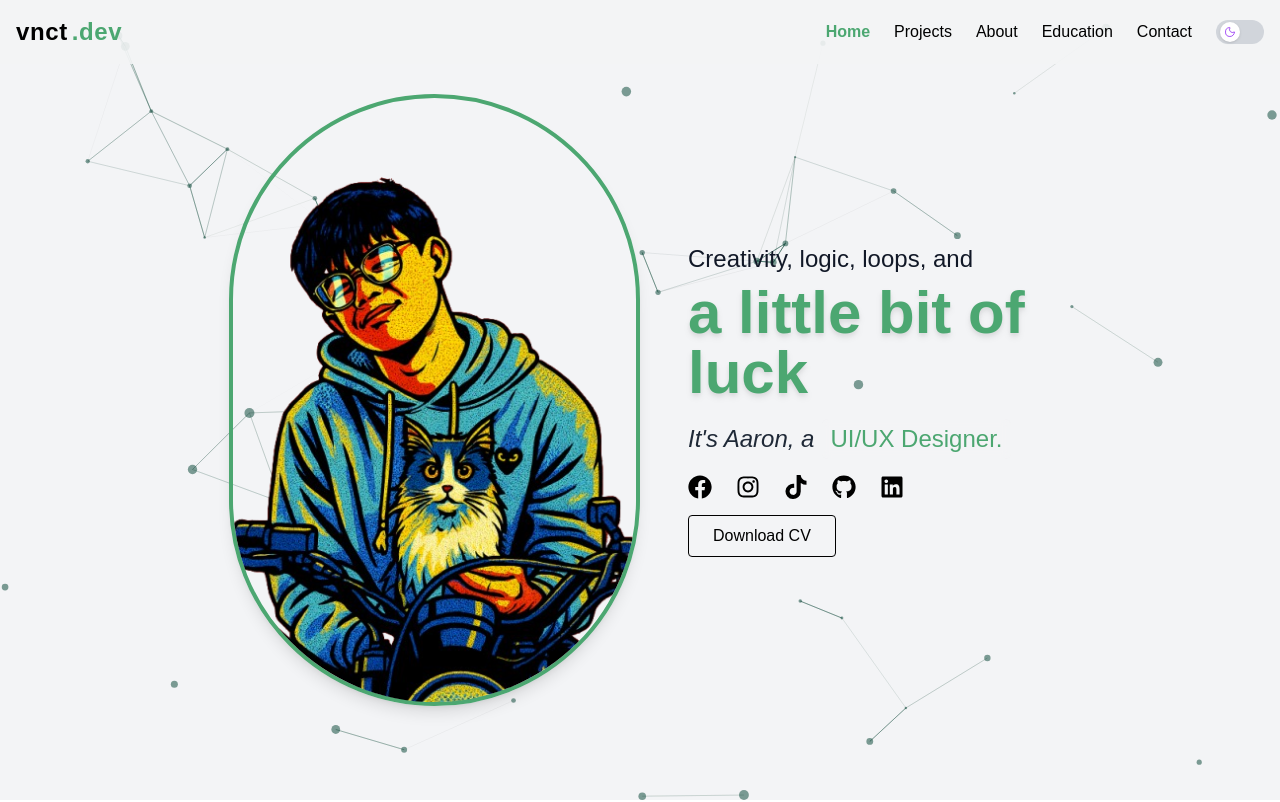
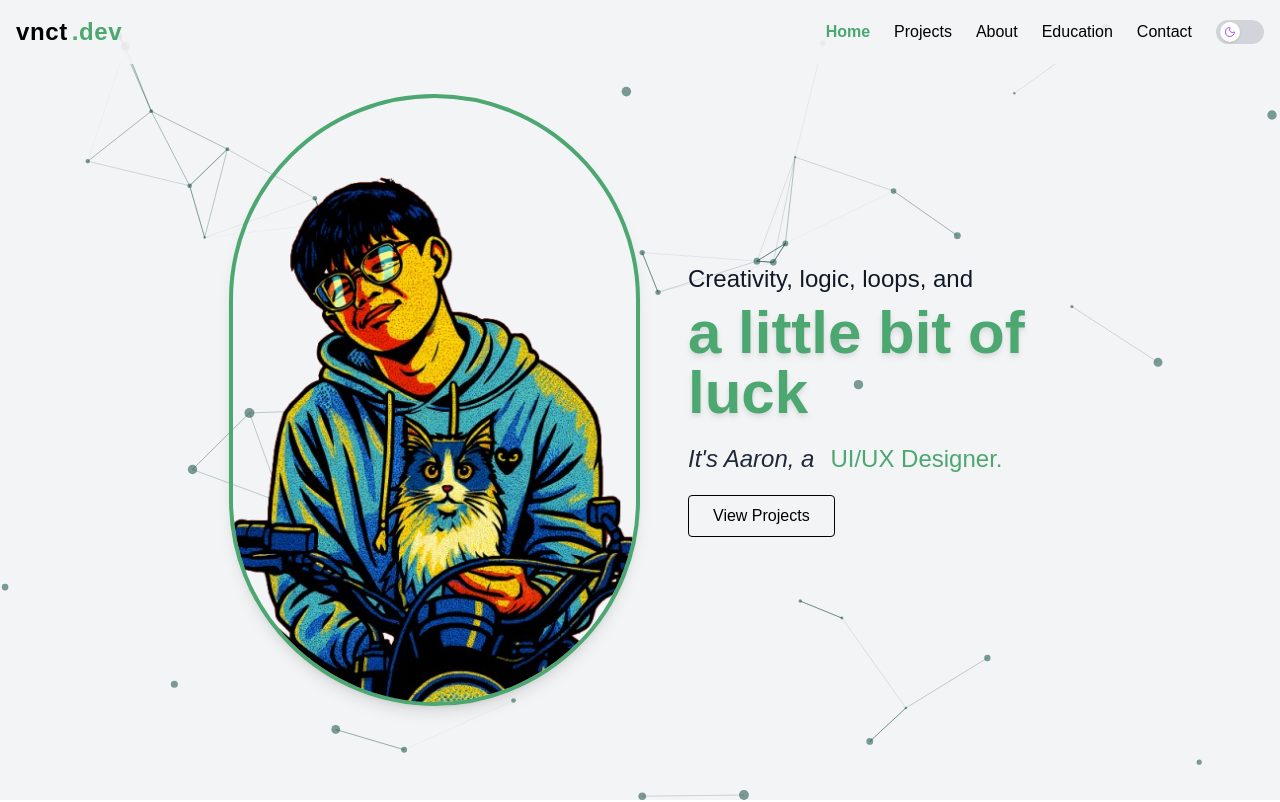
Before and after one commit to vnct69/vnct-portfolio, a React (Vite) app: page / in a window 1280 px wide. Shown: the top 802 px of the page. Built offline with nearby package versions, Linux system fonts and the light colour scheme.

Commit message:
Tweaks in About Section Details -Move the Download CV and Resume Modal Tweaks in Hero Section -adds the View Project button -removes the Social links

```diff
--- a/src/components/About-Section/About.jsx
+++ b/src/components/About-Section/About.jsx
@@ -1,7 +1,10 @@
 import { motion } from "framer-motion";
-import React from "react";
+import {useState} from "react";
+import ResumeModal from "./ResumeModal";
+
 import { FaHtml5, FaCss3Alt, FaJs, FaBootstrap, FaReact, FaDatabase } from "react-icons/fa";
 import { SiPhp, SiDotnet, SiMysql, SiXampp, SiTailwindcss, SiFramer, SiFlutter } from "react-icons/si";
+
 
 const containerVariants = {
   hidden: {},
@@ -17,6 +20,8 @@ const iconClasses = "transition-colors duration-300";
 
 
 const About = () => {
+  const [showModal, setShowModal] = useState(false);
+
   return (
     <motion.section
       id="about"
@@ -72,13 +77,24 @@ const About = () => {
                     <li>UI/UX Design and Programmer (Capstone/Thesis System)</li>
                     <li>Dean Lister (1st year College)</li>
                   </ul>
-                  {/* Contact Information */}
-                  <h3 className="text-xl font-semibold mb-2">
-                      <span className="text-gray-900 dark:text-gray-100">Contact </span>
-                      <span className="text-[#4ca771]">Information</span>
-                  </h3>
-                  <p className="mb-1 text-gray-600 dark:text-gray-400">📍 San Pablo City, Laguna, Philippines</p>
-                  <p className="text-gray-600 dark:text-gray-400">✉️ vnctescondo@gmail.com</p>
+
+                  {/* Resume Button */}
+                  {/* <div className="flex justify-center md:justify-start"> */}
+                  <div className="mt-6 flex justify-center">
+                    <button
+                      onClick={() => {
+                        if (window.innerWidth < 768) {
+                          window.open("/Aaron Vincent Escondo - Resume.pdf", "_blank");
+                        } else {
+                          setShowModal(true);
+                        }
+                      }}
+                      className="w-[260px] md:w-auto px-6 py-2 border border-black dark:border-white text-black dark:text-white rounded transition duration-300 hover:bg-[#4CA771] hover:text-white hover:border-[#4CA771]"
+                    >
+                      Download CV
+                    </button>
+                  </div>
+                  {showModal && <ResumeModal onClose={() => setShowModal(false)} />}
             </motion.div>
 
 
--- a/src/components/Hero-Section/Hero.jsx
+++ b/src/components/Hero-Section/Hero.jsx
@@ -1,12 +1,12 @@
 import { useState, useEffect } from "react";
-import ResumeModal from "./ResumeModal";
+
 import ParticlesBackground from "./ParticlesBackground";
 import { FaFacebook, FaGithub, FaInstagram, FaLinkedin, FaTiktok } from "react-icons/fa";
 import { motion, AnimatePresence } from "framer-motion";
 
 
 const Hero = () => {
-  const [showModal, setShowModal] = useState(false);
+
   const [index, setIndex] = useState(0);
 
   const rotatingItems = [
@@ -90,45 +90,18 @@ const Hero = () => {
             </motion.div>
           </div>
 
-
-        {/* Socials and Resume Section */}
-          <div className="mt-6 space-y-4">
-            {/* Social Icons */}
-            <div className="flex justify-center md:justify-start space-x-6">
-              <a href="https://www.facebook.com/vicente.escondo" target="_blank" rel="noopener noreferrer">
-                <FaFacebook className="text-2xl hover:text-[#4ca771]" />
-              </a>
-              <a href="https://www.instagram.com/vnct._" target="_blank" rel="noopener noreferrer">
-                <FaInstagram className="text-2xl hover:text-[#4ca771]" />
-              </a>
-              <a href="https://www.tiktok.com/@vnct_28" target="_blank" rel="noopener noreferrer">
-                <FaTiktok className="text-2xl hover:text-[#4ca771]" />
-              </a>
-              <a href="https://github.com/vnct69" target="_blank" rel="noopener noreferrer">
-                <FaGithub className="text-2xl hover:text-[#4ca771]" />
-              </a>
-              <a href="https://www.linkedin.com/in/vnct/" target="_blank" rel="noopener noreferrer">
-                <FaLinkedin className="text-2xl hover:text-[#4ca771]" />
-              </a>
-            </div>
-
-            {/* Resume Button */}
-            <div className="flex justify-center md:justify-start">
+          {/* View Projects Button */}
+          <div className="mt-6">
             <button
               onClick={() => {
-                  if (window.innerWidth < 768) {
-                    window.open("/Aaron Vincent Escondo - Resume.pdf", "_blank");
-                  } else {
-                    setShowModal(true);
-                  }
+                document.getElementById("projects")?.scrollIntoView({ behavior: "smooth" });
               }}
               className="w-[260px] md:w-auto px-6 py-2 border border-black dark:border-white text-black dark:text-white rounded transition duration-300 hover:bg-[#4CA771] hover:text-white hover:border-[#4CA771]"
             >
-                Download CV
+              View Projects
             </button>
           </div>
-            {showModal && <ResumeModal onClose={() => setShowModal(false)} />}
-          </div>
+
         </div>
       </div>
     </motion.section>
```
Also changed, not shown: src/components/About-Section/ResumeModal.jsx (renamed from src/components/Hero-Section/ResumeModal.jsx). Lines whose indentation alone changed are shown as unchanged.
